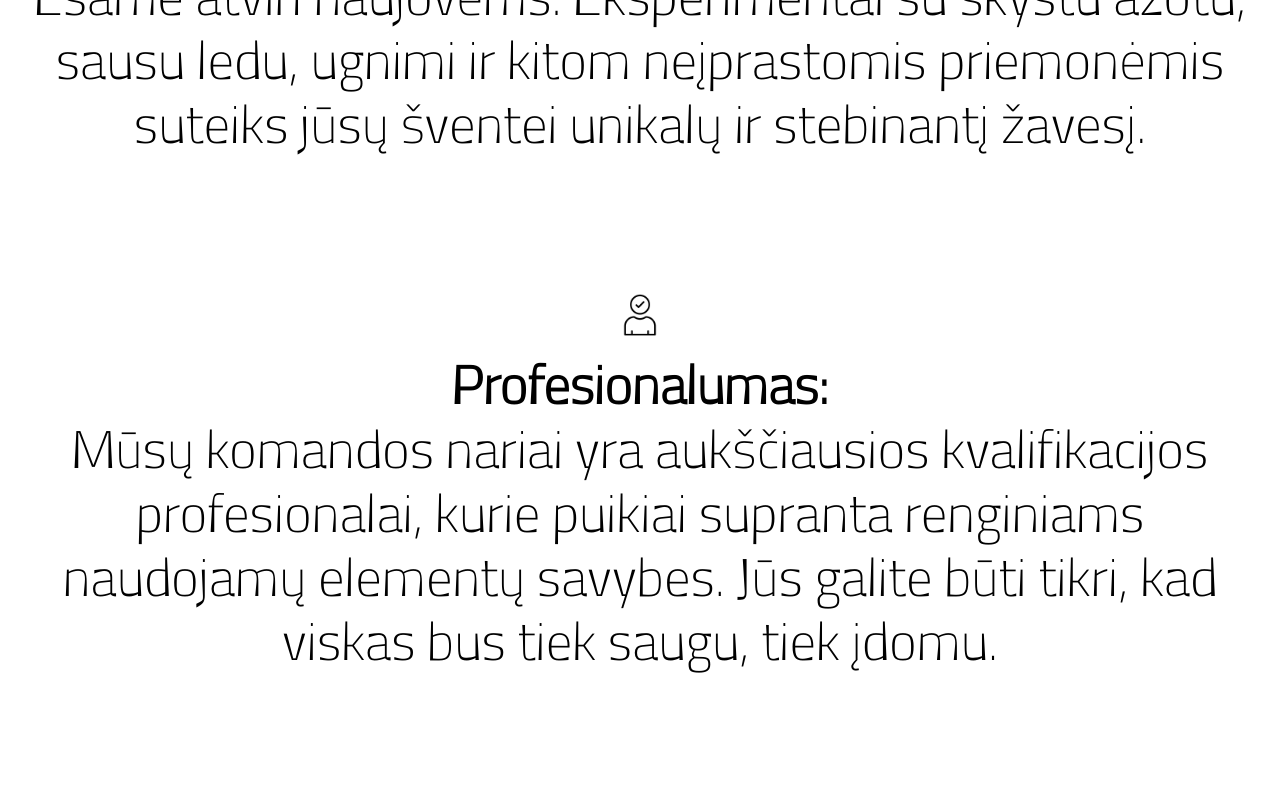
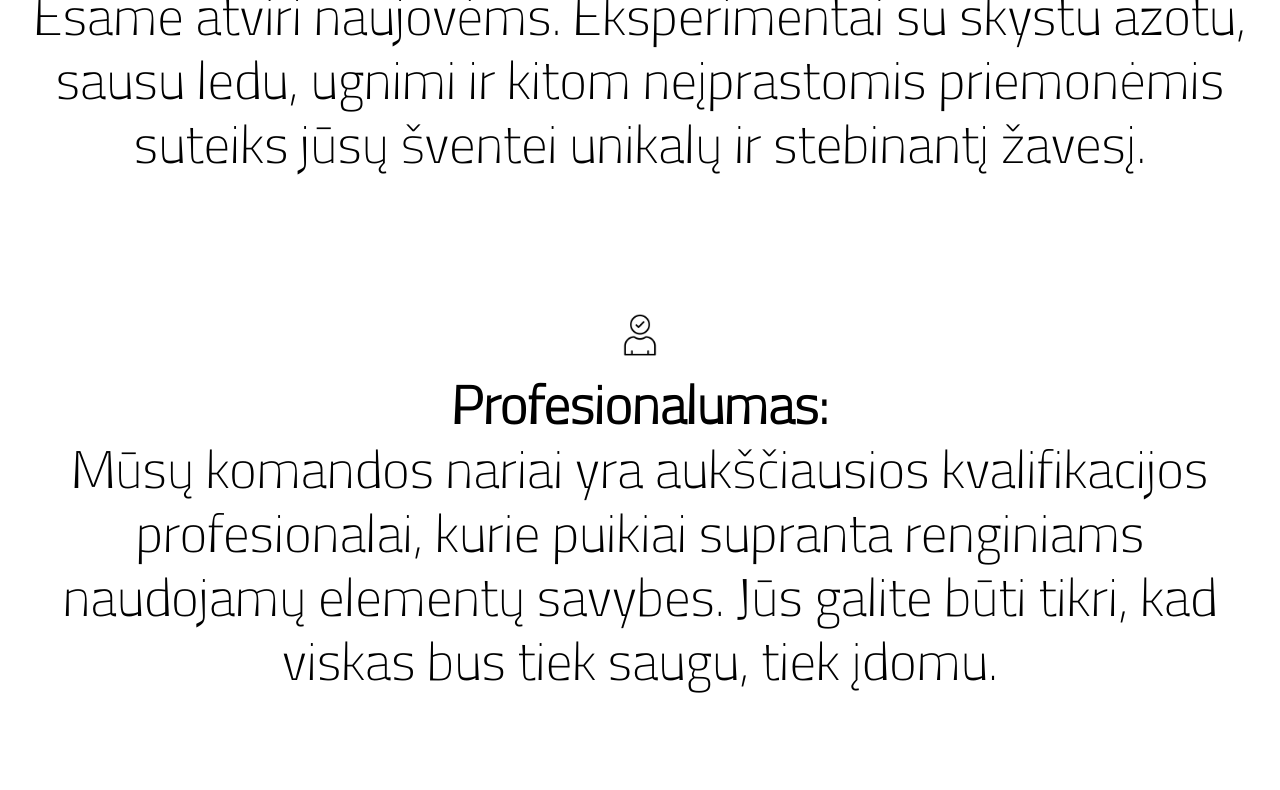
Before and after one commit to SauleAb/FrostFire, a plain HTML site: page Pagrindinis.html in a window 1280 px wide. Shown: the part 717-1507 px from the top of the page. Drawn offline with nearby package versions, Linux system fonts and the light colour scheme.

```diff
--- a/Style.css
+++ b/Style.css
@@ -517,7 +517,7 @@
     align-items: center;
     text-align: center;
     padding: 0;
-    margin: 120px 0;
+    margin: 140px 0;
 }
 
 .containerr .boxx {
```
Also changed, not shown: images/FrostFire.png.
